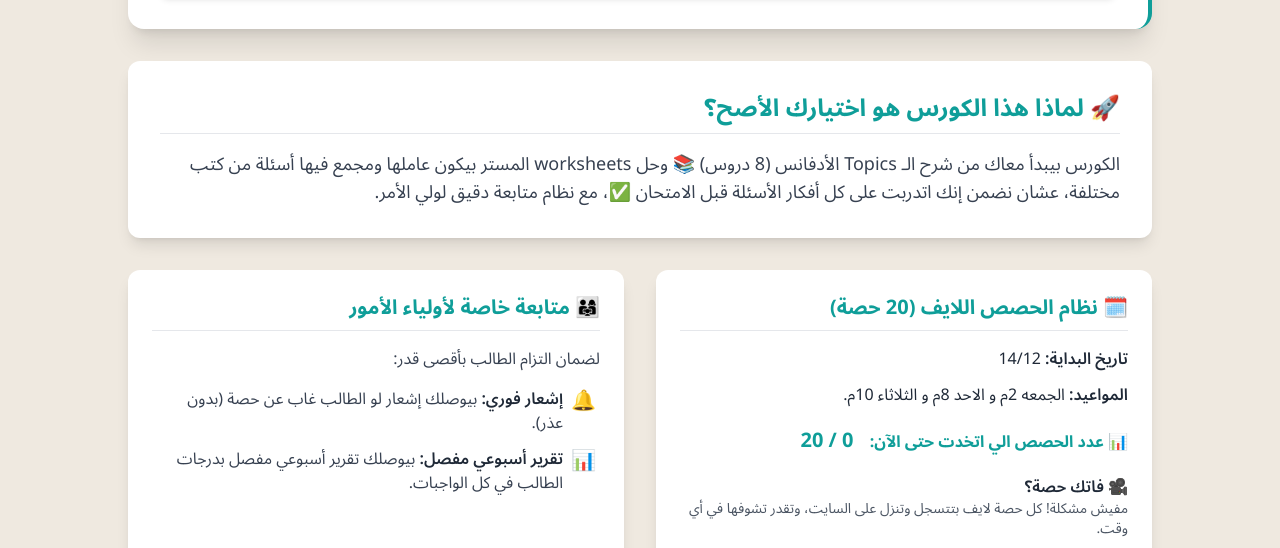
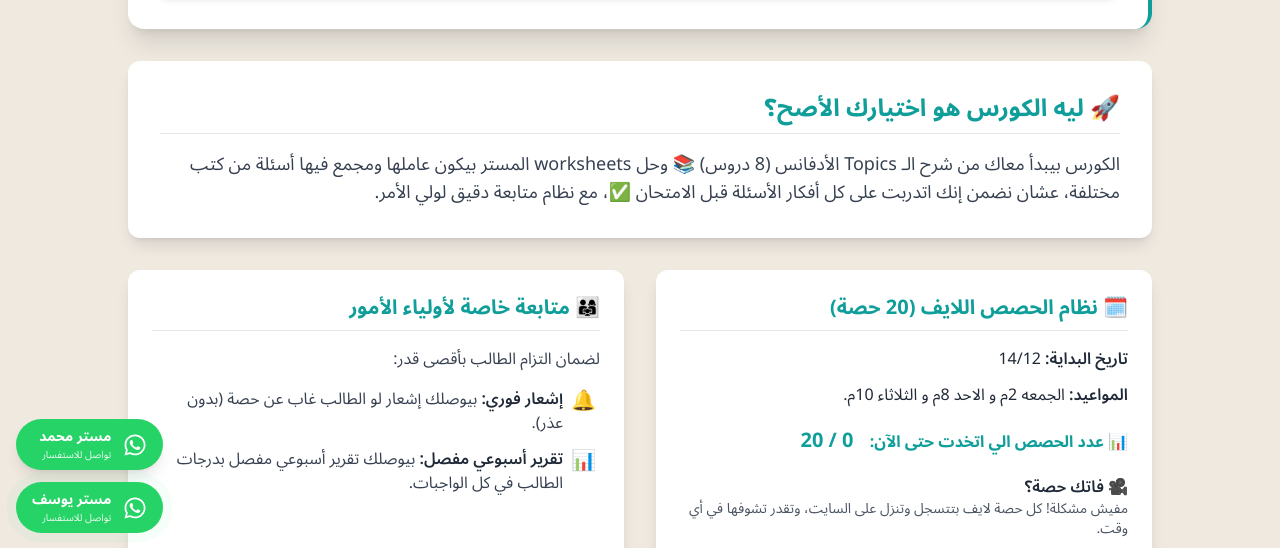
Before and after one commit to Mmoh16/Exams-Details, a plain HTML site: page index.html in a window 1280 px wide. Shown: the part 251-799 px from the top of the page. Drawn offline with nearby package versions, Linux system fonts and the light colour scheme.

Commit message:
Add WhatsApp buttons with animation and text updates

```diff
--- a/index.html
+++ b/index.html
@@ -35,9 +35,19 @@
             background: #0F9E99;
             border-radius: 4px;
         }
+
+        /* أنيميشن بسيط للنبض لأيقونة الواتساب لجذب الانتباه */
+        @keyframes pulse-green {
+            0% { box-shadow: 0 0 0 0 rgba(37, 211, 102, 0.7); }
+            70% { box-shadow: 0 0 0 10px rgba(37, 211, 102, 0); }
+            100% { box-shadow: 0 0 0 0 rgba(37, 211, 102, 0); }
+        }
+        .whatsapp-pulse {
+            animation: pulse-green 2s infinite;
+        }
     </style>
 </head>
-<body class="p-4 sm:p-6 lg:p-8">
+<body class="p-4 sm:p-6 lg:p-8 relative">
 
     <div class="mx-auto max-w-5xl">
 
@@ -67,7 +77,7 @@
         <!-- 2. لماذا هذا الكورس؟ -->
         <section class="bg-white rounded-xl shadow-lg p-6 md:p-8 mb-8">
             <h2 class="text-2xl font-bold mb-4 border-b pb-2 text-primary">
-                🚀 لماذا هذا الكورس هو اختيارك الأصح؟
+                🚀 ليه الكورس هو اختيارك الأصح؟
             </h2>
             <p class="text-base md:text-lg leading-relaxed text-gray-700">
                 الكورس بيبدأ معاك من شرح الـ Topics الأدفانس (8 دروس) 📚 وحل worksheets المستر بيكون عاملها ومجمع فيها أسئلة من كتب مختلفة، عشان نضمن إنك اتدربت على كل أفكار الأسئلة قبل الامتحان ✅، مع نظام متابعة دقيق لولي الأمر.
@@ -168,7 +178,7 @@
 
             <div class="bg-red-50 border-r-4 border-red-500 p-4 rounded-lg mb-8 text-center">
                 <p class="font-bold text-red-700 text-lg">🚫 Money isn't refundable</p>
-                <p class="font-bold text-red-700 text-lg">🛑 الفلوس غير مستردة</p>
+                <p class="font-bold text-red-700 text-lg">🛑 الفلوس غير مستردة ويمكن تجربه حصه قبل الدفع</p>
             </div>
 
             <div class="grid grid-cols-1 md:grid-cols-2 gap-x-8 gap-y-6">
@@ -231,8 +241,8 @@
 
             <hr class="my-8 border-primary/30">
 
-            <h2 class="text-2xl font-bold text-center mb-5 text-primary">📝 املأ استمارة الحجز الآن</h2>
-            <p class="text-center text-gray-600 mb-6">برجاء ملء الاستمارة التالية لإتمام الحجز وسنتواصل معك فوراً.</p>
+            <h2 class="text-2xl font-bold text-center mb-5 text-primary"> فورم لاتمام الاشتراك في الكورس بعد الدفع </h2>
+            <p class="text-center text-gray-600 mb-6">الفورم ده نملئ بعد الدفع والرجاء التاكد من وضوح الرقم المرجعي وتاريخ التحويل.</p>
 
             <div class="relative w-full h-[700px] md:h-[800px] overflow-hidden rounded-lg shadow-xl border-4 border-primary/50 bg-white">
                 <iframe
@@ -259,6 +269,35 @@
 
         </section>
 
+    </div>
+
+    <!-- ===== أزرار الواتساب العائمة ===== -->
+    <div class="fixed left-4 bottom-4 z-50 flex flex-col gap-3">
+        <!-- زر مستر محمد -->
+        <a href="https://wa.me/201064208147?text=تفاصيل%20EST"
+           target="_blank"
+           class="flex items-center gap-3 bg-[#25D366] text-white py-2 px-4 rounded-full shadow-lg transition-transform hover:scale-105 hover:bg-[#128C7E] group">
+            <svg xmlns="http://www.w3.org/2000/svg" class="w-6 h-6 fill-current" viewBox="0 0 448 512">
+                <path d="M380.9 97.1C339 55.1 283.2 32 223.9 32c-122.4 0-222 99.6-222 222 0 39.1 10.2 77.3 29.6 111L0 480l117.7-30.9c32.4 17.7 68.9 27 106.1 27h.1c122.3 0 224.1-99.6 224.1-222 0-59.3-25.2-115-67.1-157zm-157 341.6c-33.2 0-65.7-8.9-94-25.7l-6.7-4-69.8 18.3L72 359.2l-4.4-7c-18.5-29.4-28.2-63.3-28.2-98.2 0-101.7 82.8-184.5 184.6-184.5 49.3 0 95.6 19.2 130.4 54.1 34.8 34.9 56.2 81.2 56.1 130.5 0 101.8-84.9 184.6-186.6 184.6zm101.2-138.2c-5.5-2.8-32.8-16.2-37.9-18-5.1-1.9-8.8-2.8-12.5 2.8-3.7 5.6-14.3 18-17.6 21.8-3.2 3.7-6.5 4.2-12 1.4-32.6-16.3-54-29.1-75.5-66-5.7-9.8 5.7-9.1 16.3-30.3 1.8-3.7 .9-6.9-.5-9.7-1.4-2.8-12.5-30.1-17.1-41.2-4.5-10.8-9.1-9.3-12.5-9.5-3.2-.2-6.9-.2-10.6-.2-3.7 0-9.7 1.4-14.8 6.9-5.1 5.6-19.4 19-19.4 46.3 0 27.3 19.9 53.7 22.6 57.4 2.8 3.7 39.1 59.7 94.8 83.8 35.2 15.2 49 16.5 66.6 13.9 10.7-1.6 32.8-13.4 37.4-26.4 4.6-13 4.6-24.1 3.2-26.4-1.3-2.5-5-3.9-10.5-6.6z"/>
+            </svg>
+            <div class="flex flex-col items-start">
+                <span class="font-bold text-sm">مستر محمد</span>
+                <span class="text-[10px] text-white/90">تواصل للاستفسار</span>
+            </div>
+        </a>
+
+        <!-- زر مستر يوسف -->
+        <a href="https://wa.me/201151921542?text=تفاصيل%20EST"
+           target="_blank"
+           class="flex items-center gap-3 bg-[#25D366] text-white py-2 px-4 rounded-full shadow-lg transition-transform hover:scale-105 hover:bg-[#128C7E] group whatsapp-pulse">
+            <svg xmlns="http://www.w3.org/2000/svg" class="w-6 h-6 fill-current" viewBox="0 0 448 512">
+                <path d="M380.9 97.1C339 55.1 283.2 32 223.9 32c-122.4 0-222 99.6-222 222 0 39.1 10.2 77.3 29.6 111L0 480l117.7-30.9c32.4 17.7 68.9 27 106.1 27h.1c122.3 0 224.1-99.6 224.1-222 0-59.3-25.2-115-67.1-157zm-157 341.6c-33.2 0-65.7-8.9-94-25.7l-6.7-4-69.8 18.3L72 359.2l-4.4-7c-18.5-29.4-28.2-63.3-28.2-98.2 0-101.7 82.8-184.5 184.6-184.5 49.3 0 95.6 19.2 130.4 54.1 34.8 34.9 56.2 81.2 56.1 130.5 0 101.8-84.9 184.6-186.6 184.6zm101.2-138.2c-5.5-2.8-32.8-16.2-37.9-18-5.1-1.9-8.8-2.8-12.5 2.8-3.7 5.6-14.3 18-17.6 21.8-3.2 3.7-6.5 4.2-12 1.4-32.6-16.3-54-29.1-75.5-66-5.7-9.8 5.7-9.1 16.3-30.3 1.8-3.7 .9-6.9-.5-9.7-1.4-2.8-12.5-30.1-17.1-41.2-4.5-10.8-9.1-9.3-12.5-9.5-3.2-.2-6.9-.2-10.6-.2-3.7 0-9.7 1.4-14.8 6.9-5.1 5.6-19.4 19-19.4 46.3 0 27.3 19.9 53.7 22.6 57.4 2.8 3.7 39.1 59.7 94.8 83.8 35.2 15.2 49 16.5 66.6 13.9 10.7-1.6 32.8-13.4 37.4-26.4 4.6-13 4.6-24.1 3.2-26.4-1.3-2.5-5-3.9-10.5-6.6z"/>
+            </svg>
+            <div class="flex flex-col items-start">
+                <span class="font-bold text-sm">مستر يوسف</span>
+                <span class="text-[10px] text-white/90">تواصل للاستفسار</span>
+            </div>
+        </a>
     </div>
 
     <!-- سكريبت عداد الحصص -->
```
